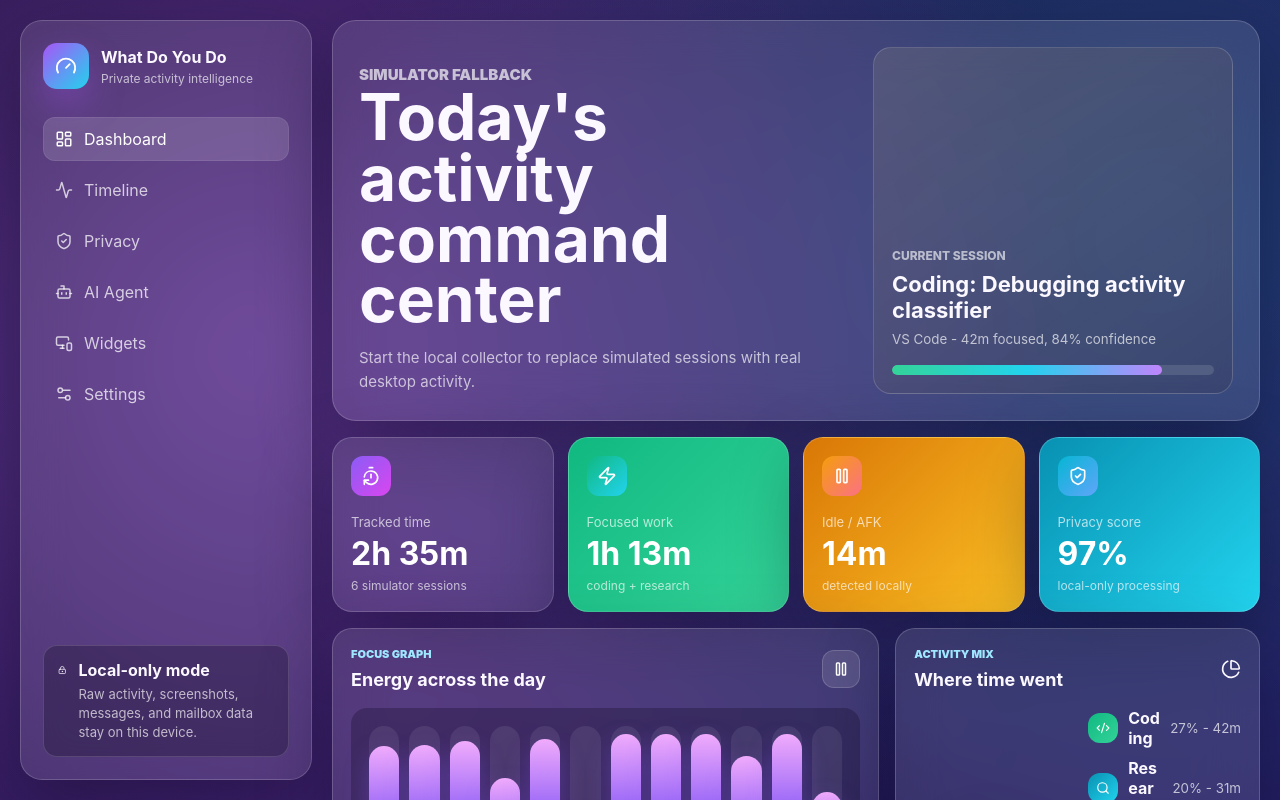
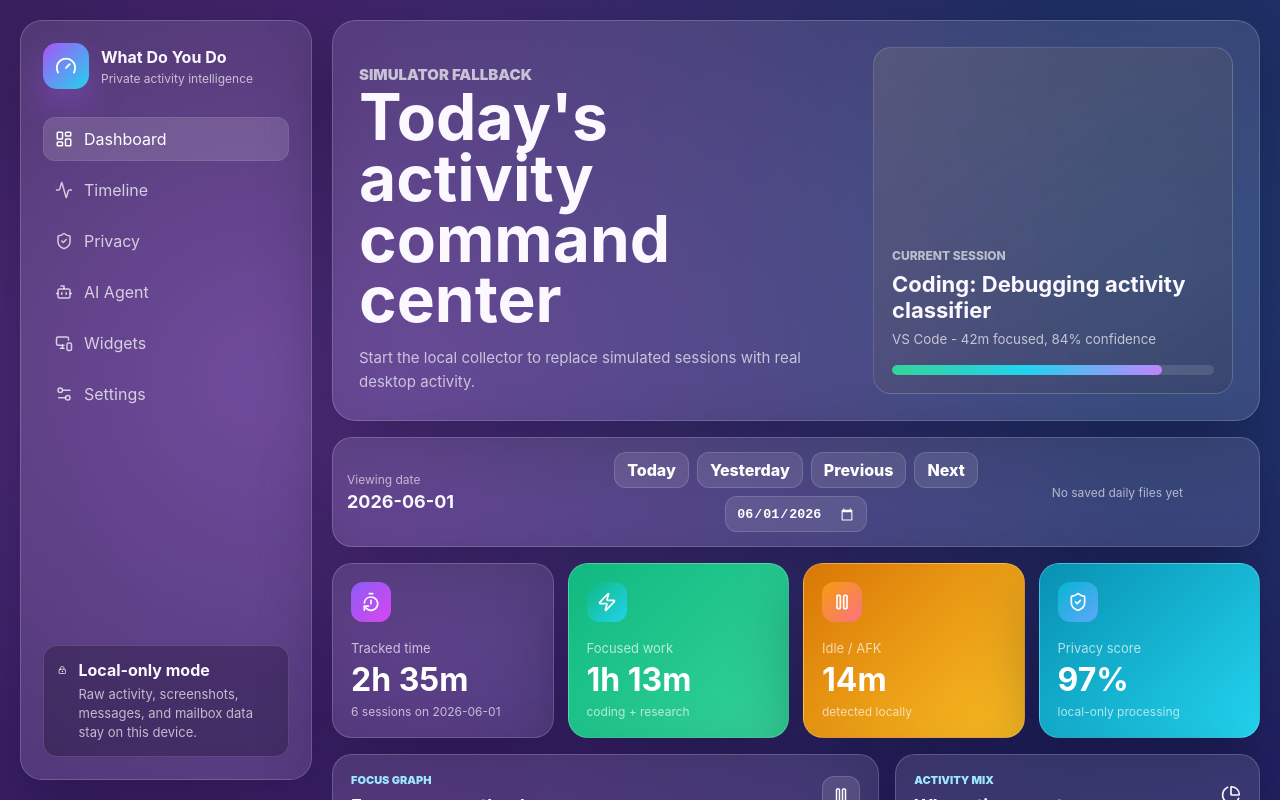
Before and after one commit to AnuranjanJain/what-do-you-do, a React (Vite) app: page / in a window 1280 px wide. Shown: the top 800 px of the page. Built offline with nearby package versions, Linux system fonts and the light colour scheme; no server answers.

Commit message:
feat: add date-aware activity history

```diff
--- a/src/domain/activity.ts
+++ b/src/domain/activity.ts
@@ -28,7 +28,7 @@ export type ActivitySession = {
   rawContentStored: false;
 };
 
-export type CollectorStatus = "live" | "simulator";
+export type CollectorStatus = "live" | "history" | "simulator";
 
 export type CollectorSession = ActivitySession & {
   fingerprint?: string;
@@ -170,6 +170,16 @@ export function simulateTodayActivity(): ActivitySession[] {
   return todaySessions;
 }
 
+export function todayDateKey(): string {
+  return formatDateKey(new Date());
+}
+
+export function offsetDateKey(dateKey: string, offsetDays: number): string {
+  const date = new Date(`${dateKey}T12:00:00`);
+  date.setDate(date.getDate() + offsetDays);
+  return formatDateKey(date);
+}
+
 export function buildDashboardSummary(
   sessions: ActivitySession[],
   permissions: PrivacyPermission[],
@@ -214,7 +224,7 @@ export function buildDashboardSummary(
     privacyScore,
     categorySummaries,
     focusBars: buildFocusBars(sessions),
-    currentSession: sessions[0],
+    currentSession: sessions[0] ?? createEmptySession(),
   };
 }
 
@@ -246,3 +256,25 @@ function buildFocusBars(sessions: ActivitySession[]): number[] {
 
   return bars;
 }
+
+function formatDateKey(date: Date): string {
+  const year = date.getFullYear();
+  const month = String(date.getMonth() + 1).padStart(2, "0");
+  const day = String(date.getDate()).padStart(2, "0");
+  return `${year}-${month}-${day}`;
+}
+
+function createEmptySession(): ActivitySession {
+  return {
+    id: "empty-session",
+    startTime: "--:--",
+    endTime: "--:--",
+    appName: "No activity",
+    category: "idle",
+    subcategory: "No sessions recorded for this date",
+    durationMinutes: 0,
+    confidence: 0,
+    signalSources: ["idle-detector"],
+    rawContentStored: false,
+  };
+}
--- a/src/main.tsx
+++ b/src/main.tsx
@@ -33,8 +33,10 @@ import {
   PrivacyPermission,
   buildDashboardSummary,
   formatMinutes,
+  offsetDateKey,
   privacyPermissions,
   simulateTodayActivity,
+  todayDateKey,
 } from "./domain/activity";
 import { fetchLiveSessions } from "./services/collector";
 import "./styles.css";
@@ -68,6 +70,9 @@ const agentFeatures = [
 
 function App() {
   const [collectorStatus, setCollectorStatus] = useState<CollectorStatus>("simulator");
+  const [selectedDate, setSelectedDate] = useState(() => todayDateKey());
+  const [activeDateKey, setActiveDateKey] = useState(() => todayDateKey());
+  const [availableDates, setAvailableDates] = useState<string[]>([]);
   const [agentStatus, setAgentStatus] = useState<"not-installed" | "checking" | "connected">("not-installed");
   const [widgetMode, setWidgetMode] = useState<"desktop" | "mobile">("desktop");
   const [privacyExpanded, setPrivacyExpanded] = useState(false);
@@ -83,14 +88,18 @@ function App() {
       }
 
       try {
-        const liveSessions = await fetchLiveSessions();
+        const result = await fetchLiveSessions(selectedDate);
         if (!cancelled) {
-          setSessions(liveSessions);
-          setCollectorStatus("live");
+          setSessions(result.sessions);
+          setActiveDateKey(result.activeDateKey);
+          setAvailableDates(result.availableDates);
+          setCollectorStatus(result.isLiveDate ? "live" : "history");
         }
       } catch {
         if (!cancelled) {
           setSessions(simulateTodayActivity());
+          setActiveDateKey(todayDateKey());
+          setAvailableDates([]);
           setCollectorStatus("simulator");
         }
       }
@@ -103,7 +112,7 @@ function App() {
       cancelled = true;
       window.clearInterval(intervalId);
     };
-  }, [trackingPaused]);
+  }, [selectedDate, trackingPaused]);
 
   const summary = useMemo(
     () => buildDashboardSummary(sessions, privacyPermissions),
@@ -165,12 +174,18 @@ function App() {
         <header className="hero glass-panel">
           <div className="hero-copy">
             <p className="eyebrow">
-              {collectorStatus === "live" ? "Live desktop collector" : "Simulator fallback"}
+              {collectorStatus === "live"
+                ? "Live desktop collector"
+                : collectorStatus === "history"
+                  ? "Daily history"
+                  : "Simulator fallback"}
             </p>
             <h1>Today&apos;s activity command center</h1>
             <p>
               {collectorStatus === "live"
                 ? "The dashboard is reading live local Windows foreground app and idle signals."
+                : collectorStatus === "history"
+                  ? `Showing persisted local sessions for ${selectedDate}.`
                 : "Start the local collector to replace simulated sessions with real desktop activity."}
             </p>
           </div>
@@ -189,12 +204,36 @@ function App() {
           </div>
         </header>
 
+        <section className="date-strip glass-panel" aria-label="Date controls">
+          <div>
+            <span>Viewing date</span>
+            <strong>{selectedDate}</strong>
+          </div>
+          <div className="date-actions">
+            <button onClick={() => setSelectedDate(activeDateKey)}>Today</button>
+            <button onClick={() => setSelectedDate(offsetDateKey(activeDateKey, -1))}>Yesterday</button>
+            <button onClick={() => setSelectedDate(offsetDateKey(selectedDate, -1))}>Previous</button>
+            <button onClick={() => setSelectedDate(offsetDateKey(selectedDate, 1))}>Next</button>
+            <input
+              aria-label="Pick activity date"
+              type="date"
+              value={selectedDate}
+              onChange={(event) => setSelectedDate(event.target.value)}
+            />
+          </div>
+          <small>
+            {availableDates.length > 0
+              ? `Saved days: ${availableDates.slice(0, 4).join(", ")}`
+              : "No saved daily files yet"}
+          </small>
+        </section>
+
         <section className="metrics-grid" id="today">
             <MetricCard
             icon={TimerReset}
             label="Tracked time"
             value={formatMinutes(summary.totalMinutes)}
-            subtext={`${sessions.length} ${collectorStatus} sessions`}
+            subtext={`${sessions.length} sessions on ${selectedDate}`}
             tone="violet"
           />
           <MetricCard
@@ -434,11 +473,21 @@ function App() {
               </button>
             </div>
             <div className="settings-list">
-              <SettingRow label="Data mode" value={collectorStatus === "live" ? "Live collector" : "Simulator fallback"} />
+              <SettingRow
+                label="Data mode"
+                value={
+                  collectorStatus === "live"
+                    ? "Live collector"
+                    : collectorStatus === "history"
+                      ? "Daily history"
+                      : "Simulator fallback"
+                }
+              />
+              <SettingRow label="Selected date" value={selectedDate} />
+              <SettingRow label="Active date" value={activeDateKey} />
               <SettingRow label="Collector API" value="127.0.0.1:17321" />
               <SettingRow label="Refresh interval" value="3 seconds" />
-              <SettingRow label="Desktop wrapper" value="Tauri scaffolded" />
-              <SettingRow label="Raw private content" value="Never stored" />
+              <SettingRow label="Storage" value="Daily JSON files" />
             </div>
           </section>
         </div>
--- a/src/services/collector.ts
+++ b/src/services/collector.ts
@@ -4,12 +4,25 @@ const collectorBaseUrl = "http://127.0.0.1:17321";
 
 type CollectorSessionsResponse = {
   ok: boolean;
+  date: string;
+  activeDateKey: string;
+  isLiveDate: boolean;
   currentSession: CollectorSession | null;
   sessions: CollectorSession[];
+  availableDates: string[];
 };
 
-export async function fetchLiveSessions(): Promise<ActivitySession[]> {
-  const response = await fetch(`${collectorBaseUrl}/sessions`, {
+export type CollectorSessionsResult = {
+  activeDateKey: string;
+  availableDates: string[];
+  date: string;
+  isLiveDate: boolean;
+  sessions: ActivitySession[];
+};
+
+export async function fetchLiveSessions(date: string): Promise<CollectorSessionsResult> {
+  const searchParams = new URLSearchParams({ date });
+  const response = await fetch(`${collectorBaseUrl}/sessions?${searchParams.toString()}`, {
     cache: "no-store",
   });
 
@@ -19,11 +32,16 @@ export async function fetchLiveSessions(): Promise<ActivitySession[]> {
 
   const data = (await response.json()) as CollectorSessionsResponse;
 
-  if (!data.ok || !Array.isArray(data.sessions) || data.sessions.length === 0) {
+  if (!data.ok || !Array.isArray(data.sessions)) {
     throw new Error("Collector has no sessions yet");
   }
 
-  return data.sessions.map((session) => ({
+  return {
+    activeDateKey: data.activeDateKey,
+    availableDates: data.availableDates,
+    date: data.date,
+    isLiveDate: data.isLiveDate,
+    sessions: data.sessions.map((session) => ({
       id: session.id,
       startTime: session.startTime,
       endTime: session.endTime,
@@ -34,5 +52,6 @@ export async function fetchLiveSessions(): Promise<ActivitySession[]> {
       confidence: session.confidence,
       signalSources: session.signalSources,
       rawContentStored: false,
-  }));
+    })),
+  };
 }
--- a/src/styles.css
+++ b/src/styles.css
@@ -275,6 +275,60 @@ h2 {
   grid-template-columns: repeat(4, minmax(0, 1fr));
   gap: 14px;
   margin-bottom: 16px;
+}
+
+.date-strip {
+  display: grid;
+  grid-template-columns: minmax(180px, 0.4fr) minmax(0, 1fr) minmax(180px, 0.4fr);
+  align-items: center;
+  gap: 14px;
+  margin-bottom: 16px;
+  padding: 14px;
+  border-radius: 20px;
+}
+
+.date-strip span,
+.date-strip small {
+  color: rgba(255, 255, 255, 0.62);
+  font-size: 12px;
+}
+
+.date-strip span,
+.date-strip strong,
+.date-strip small {
+  display: block;
+}
+
+.date-strip strong {
+  margin-top: 4px;
+  font-size: 18px;
+}
+
+.date-actions {
+  display: flex;
+  align-items: center;
+  justify-content: center;
+  flex-wrap: wrap;
+  gap: 8px;
+}
+
+.date-actions button,
+.date-actions input {
+  min-height: 36px;
+  border: 1px solid rgba(255, 255, 255, 0.15);
+  border-radius: 12px;
+  color: #ffffff;
+  background: rgba(255, 255, 255, 0.1);
+  font-weight: 800;
+}
+
+.date-actions button {
+  padding: 0 12px;
+}
+
+.date-actions input {
+  padding: 0 10px;
+  color-scheme: dark;
 }
 
 .metric-card {
@@ -954,6 +1008,7 @@ h2 {
   .hero,
   .metrics-grid,
   .dashboard-grid,
+  .date-strip,
   .settings-list {
     grid-template-columns: repeat(2, minmax(0, 1fr));
   }
@@ -976,10 +1031,15 @@ h2 {
   .hero,
   .metrics-grid,
   .dashboard-grid,
+  .date-strip,
   .activity-mix,
   .nav-list,
   .settings-list {
     grid-template-columns: 1fr;
+  }
+
+  .date-actions {
+    justify-content: flex-start;
   }
 
   .hero {
```
Also changed, not shown: projects/local-collector-notes.md (+9 -2 lines), projects/real-data-pipeline.md (+13 -3 lines), scripts/collector/local-activity-collector.mjs (+165 -38 lines). Lines whose indentation alone changed are shown as unchanged.
